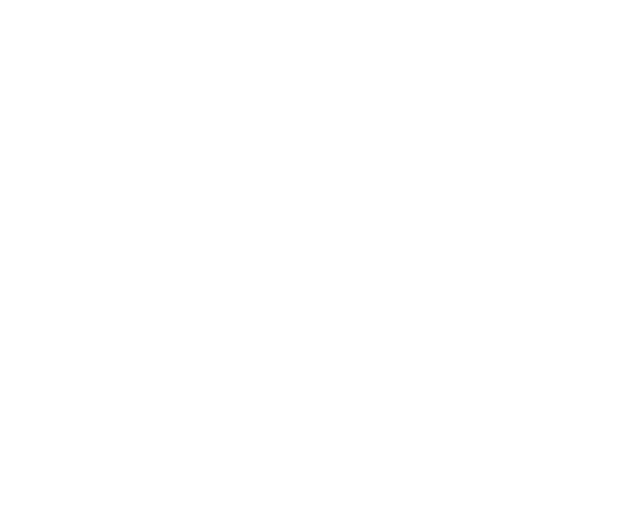
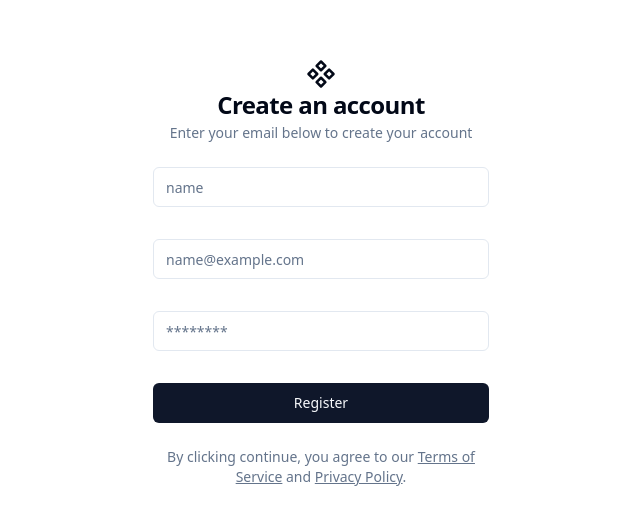
Before and after one commit to macfim/MMS-CLIENT, a React (Vite) app: page /auth/register in a window 1280 px wide. Before the commit this address had no page. Shown: the part 105-630 px from the top of the page, without its empty margins (319-959 px from the left). Built offline with nearby package versions, Linux system fonts and the light colour scheme.

Commit message:
add register page

```diff
--- a/src/App.tsx
+++ b/src/app.tsx
@@ -3,7 +3,8 @@ import { Navigate, Outlet, Route, Routes } from 'react-router-dom'
 import { AuthProvider } from '@/contexts/AuthContext'
 import FullPageSpinner from '@/components/FullPageSpinner'
 
-const LoginPage = lazy(() => import('./pages/LoginPage'))
+const LoginPage = lazy(() => import('./pages/login-page'))
+const RegisterPage = lazy(() => import('./pages/register-page'))
 
 function requireAuth(component: React.ReactNode) {
 	return <AuthProvider>{component}</AuthProvider>
@@ -21,6 +22,7 @@ function App() {
 				<Route path='/auth' element={<BlankLayout />}>
 					<Route index element={<Navigate to='/auth/login' />} />
 					<Route path='login' element={<LoginPage />} />
+					<Route path='register' element={<RegisterPage />} />
 				</Route>
 			</Routes>
 		</Suspense>
--- /dev/null
+++ b/src/components/forms/register.tsx
@@ -0,0 +1,90 @@
+'use client'
+
+import { zodResolver } from '@hookform/resolvers/zod'
+import { useForm } from 'react-hook-form'
+import * as z from 'zod'
+
+import { Button } from '@/components/ui/button'
+import {
+	Form,
+	FormControl,
+	FormField,
+	FormItem,
+	FormMessage,
+} from '@/components/ui/form'
+import { Input } from '@/components/ui/input'
+import { Loader2 } from 'lucide-react'
+import useRegister from '@/hooks/useRegister'
+
+const registerFormSchema = z.object({
+	name: z.string().min(3),
+	email: z.string().email(),
+	password: z.string().min(8),
+})
+
+export function RegisterForm() {
+	const form = useForm<z.infer<typeof registerFormSchema>>({
+		resolver: zodResolver(registerFormSchema),
+		defaultValues: {
+			name: '',
+			email: '',
+			password: '',
+		},
+	})
+
+	const { mutate: register, isLoading } = useRegister()
+
+	async function onSubmit(values: z.infer<typeof registerFormSchema>) {
+		register(values)
+	}
+
+	return (
+		<Form {...form}>
+			<form onSubmit={form.handleSubmit(onSubmit)} className='space-y-8'>
+				<FormField
+					control={form.control}
+					name='name'
+					render={({ field }) => (
+						<FormItem>
+							<FormControl>
+								<Input {...field} placeholder='name' />
+							</FormControl>
+							<FormMessage />
+						</FormItem>
+					)}
+				/>
+				<FormField
+					control={form.control}
+					name='email'
+					render={({ field }) => (
+						<FormItem>
+							<FormControl>
+								<Input {...field} placeholder='name@example.com' />
+							</FormControl>
+							<FormMessage />
+						</FormItem>
+					)}
+				/>
+				<FormField
+					control={form.control}
+					name='password'
+					render={({ field }) => (
+						<FormItem>
+							<FormControl>
+								<Input {...field} type='password' placeholder='********' />
+							</FormControl>
+							<FormMessage />
+						</FormItem>
+					)}
+				/>
+				<Button type='submit' className='w-full'>
+					{isLoading ? (
+						<Loader2 className='animate-spin' size={24} />
+					) : (
+						'Register'
+					)}
+				</Button>
+			</form>
+		</Form>
+	)
+}
--- /dev/null
+++ b/src/hooks/useRegister.ts
@@ -0,0 +1,49 @@
+import { useMutation } from 'react-query'
+import { z } from 'zod'
+import Cookies from 'js-cookie'
+import api, { HTTPMethod } from '@/lib/api'
+import { useNavigate } from 'react-router-dom'
+
+const RegisterRequest = z.object({
+	email: z.string().email(),
+	password: z.string().min(8),
+})
+
+const RegisterResponse = z.object({
+	accessToken: z.string(),
+	refreshToken: z.string(),
+})
+
+const register = api<
+	z.infer<typeof RegisterRequest>,
+	z.infer<typeof RegisterResponse>
+>({
+	method: HTTPMethod.POST,
+	path: '/auth/local/register',
+	requestSchema: RegisterRequest,
+	responseSchema: RegisterResponse,
+})
+
+function useRegister() {
+	const navigate = useNavigate()
+
+	return useMutation({
+		mutationKey: 'register',
+		mutationFn: register,
+		onSuccess(data) {
+			const { accessToken, refreshToken } = data
+
+			localStorage.setItem('accessToken', accessToken)
+
+			Cookies.set('refreshToken', refreshToken, {
+				expires: 7,
+				path: '/',
+				sameSite: 'strict',
+			})
+
+			navigate('/')
+		},
+	})
+}
+
+export default useRegister
--- a/src/main.tsx
+++ b/src/main.tsx
@@ -15,7 +15,7 @@ import { Toaster, toast } from 'sonner'
 import { z } from 'zod'
 import { AxiosError } from 'axios'
 
-import App from './App.tsx'
+import App from './app.tsx'
 import './globals.css'
 
 // eslint-disable-next-line react-refresh/only-export-components
--- a/src/pages/LoginPage.tsx
+++ b/src/pages/login-page.tsx
@@ -4,9 +4,11 @@ import {
 	CardContent,
 	CardDescription,
 	CardHeader,
+	CardFooter,
 	CardTitle,
 } from '@/components/ui/card'
 import { Component } from 'lucide-react'
+import { Link } from 'react-router-dom'
 
 export default function LoginPage() {
 	return (
@@ -24,6 +26,14 @@ export default function LoginPage() {
 				<CardContent>
 					<LoginForm />
 				</CardContent>
+				<CardFooter>
+					<CardDescription className='mx-auto underline'>
+						<Link to='/auth/register'>
+							Don&apos;t have an account?{' '}
+							<span className='font-bold'>Sign Up</span>
+						</Link>
+					</CardDescription>
+				</CardFooter>
 			</Card>
 		</div>
 	)
--- /dev/null
+++ b/src/pages/register-page.tsx
@@ -0,0 +1,38 @@
+import { RegisterForm } from '@/components/forms/register'
+import {
+	Card,
+	CardContent,
+	CardDescription,
+	CardHeader,
+	CardFooter,
+	CardTitle,
+} from '@/components/ui/card'
+import { Component } from 'lucide-react'
+
+export default function RegisterPage() {
+	return (
+		<div className='flex justify-center items-center h-screen pb-40 md:pb-12'>
+			<Card className='w-96 border-none shadow-none'>
+				<CardHeader className='text-center'>
+					<CardTitle>
+						<Component className='mx-auto my-1' size={30} />
+						Create an account
+					</CardTitle>
+					<CardDescription>
+						Enter your email below to create your account
+					</CardDescription>
+				</CardHeader>
+				<CardContent>
+					<RegisterForm />
+				</CardContent>
+				<CardFooter>
+					<CardDescription className='mx-auto text-center'>
+						By clicking continue, you agree to our{' '}
+						<span className='underline'>Terms of Service</span> and{' '}
+						<span className='underline'>Privacy Policy</span>.
+					</CardDescription>
+				</CardFooter>
+			</Card>
+		</div>
+	)
+}
```
